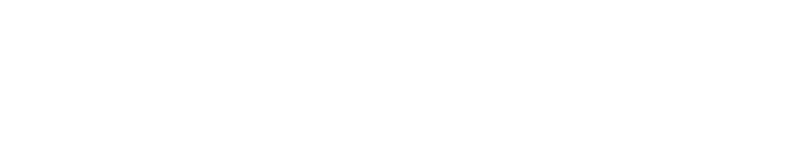
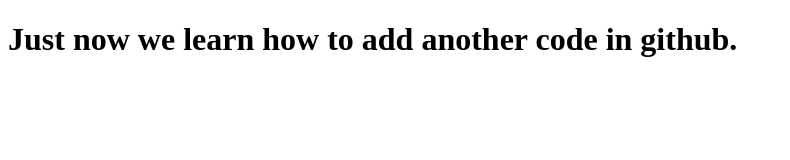
Before and after one commit to joyantoshimul/my-first-repo, a plain HTML site: page index.html in a window 1280 px wide. Shown: the whole page, without its empty margins (0-790 px from the left). Drawn offline with Linux system fonts and the light colour scheme.

Commit message:
add header

```diff
--- a/index.html
+++ b/index.html
@@ -7,6 +7,6 @@
     <title>My First Github Repo</title>
 </head>
 <body>
-
+    <h1>Just now we learn how to add another code in github.</h1>
 </body>
 </html>
```
